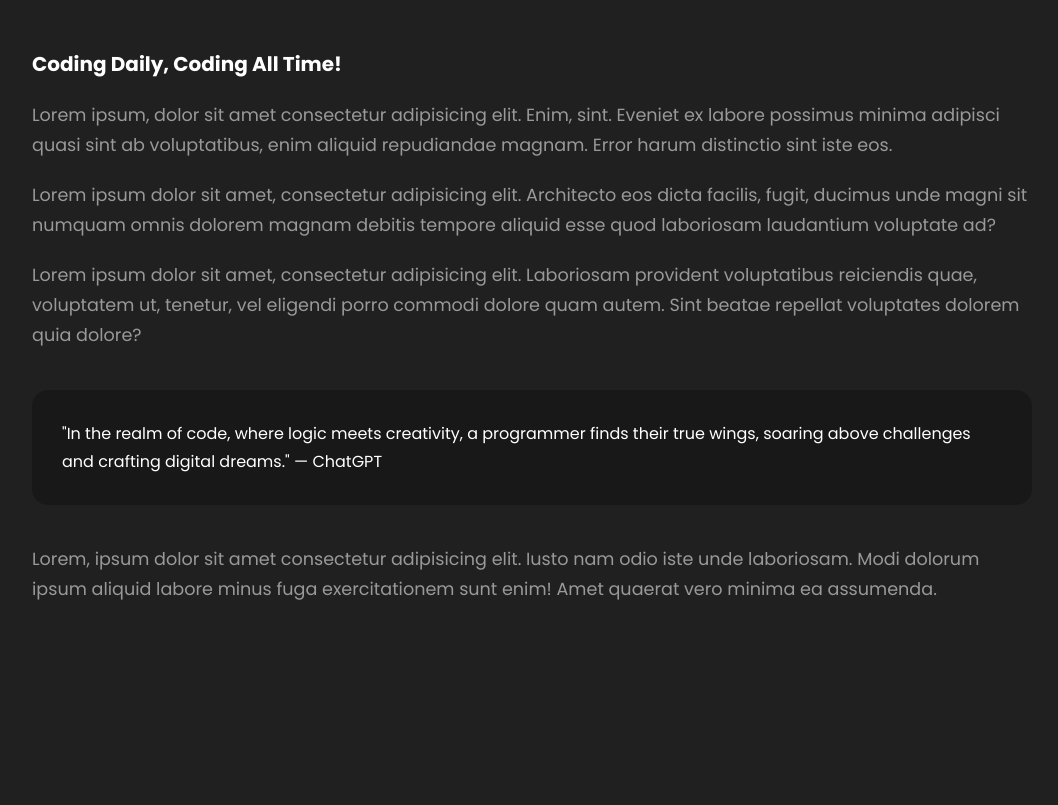
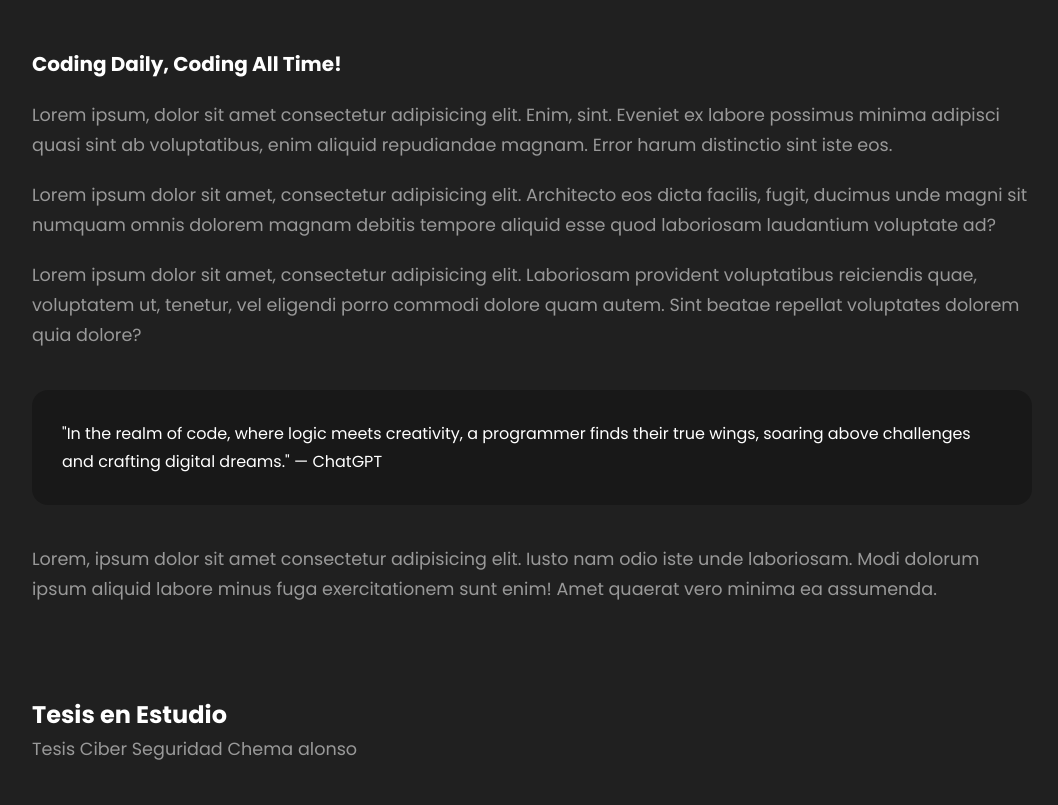
Before and after one commit to h4ckb0y/h4ckland.github.io, a plain HTML site: page index.html in a window 1280 px wide. Shown: the part 1075-1880 px from the top of the page, without its empty margins (108-1166 px from the left). Before the commit the page ends 1720 px from the top, so only its background shows below. Drawn offline with Linux system fonts and the light colour scheme.

Commit message:
Update index.html

```diff
--- a/index.html
+++ b/index.html
@@ -70,6 +70,12 @@
                 dolorum ipsum aliquid labore minus fuga exercitationem sunt enim! Amet quaerat vero minima ea assumenda.
             </p>
         </article>
+        <article>
+            <h2>Tesis en Estudio</h2>
+            <p>
+                <a href"https://idus.us.es/bitstream/handle/11441/63996/COPIA%20TESIS.pdf;jsessionid=96E56D51F58E5F29859372803410AD42?sequence=1">Tesis Ciber Seguridad Chema alonso</a>
+            </p>
+        </article>
     </div>
 
 </body>
```
